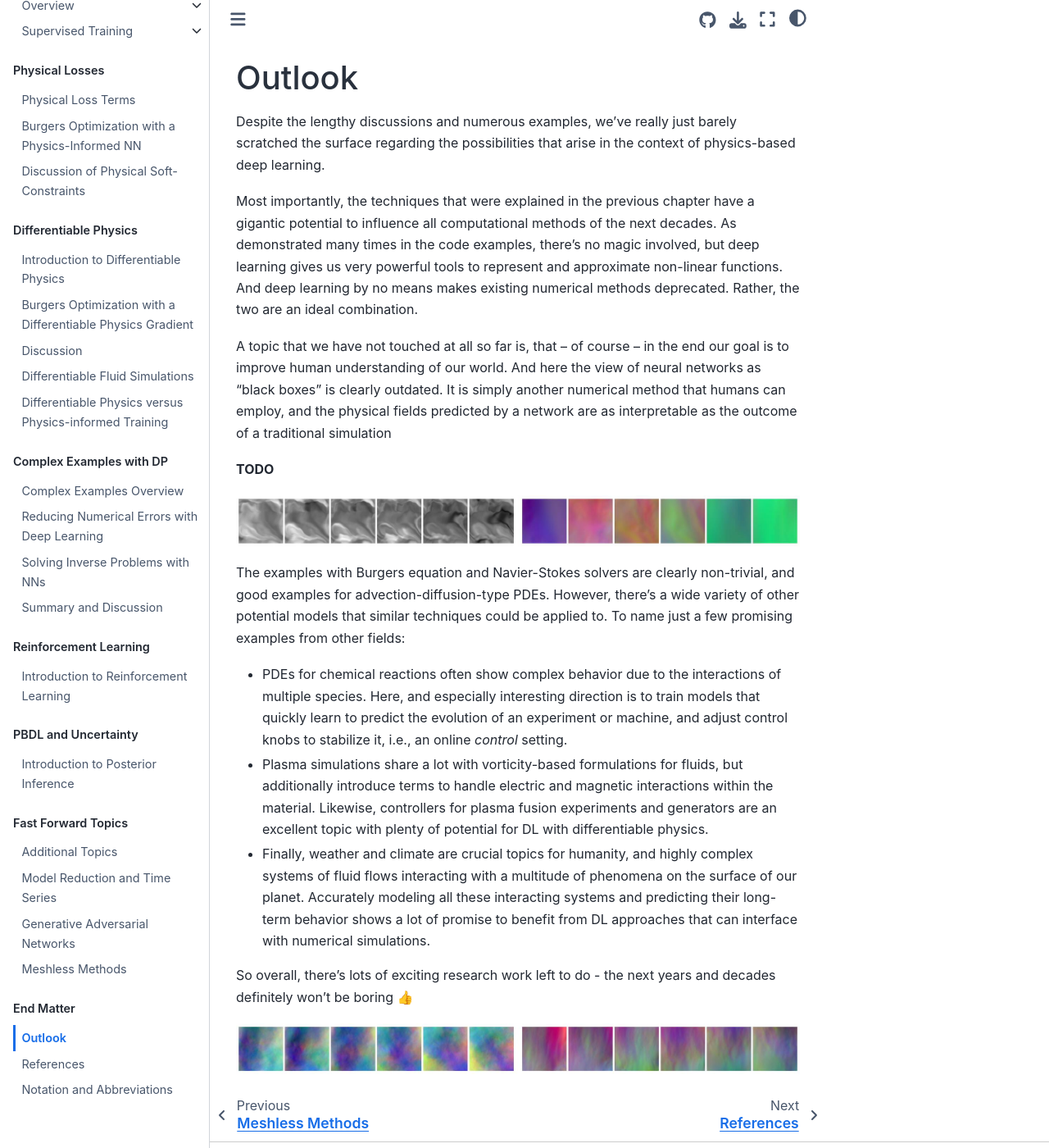
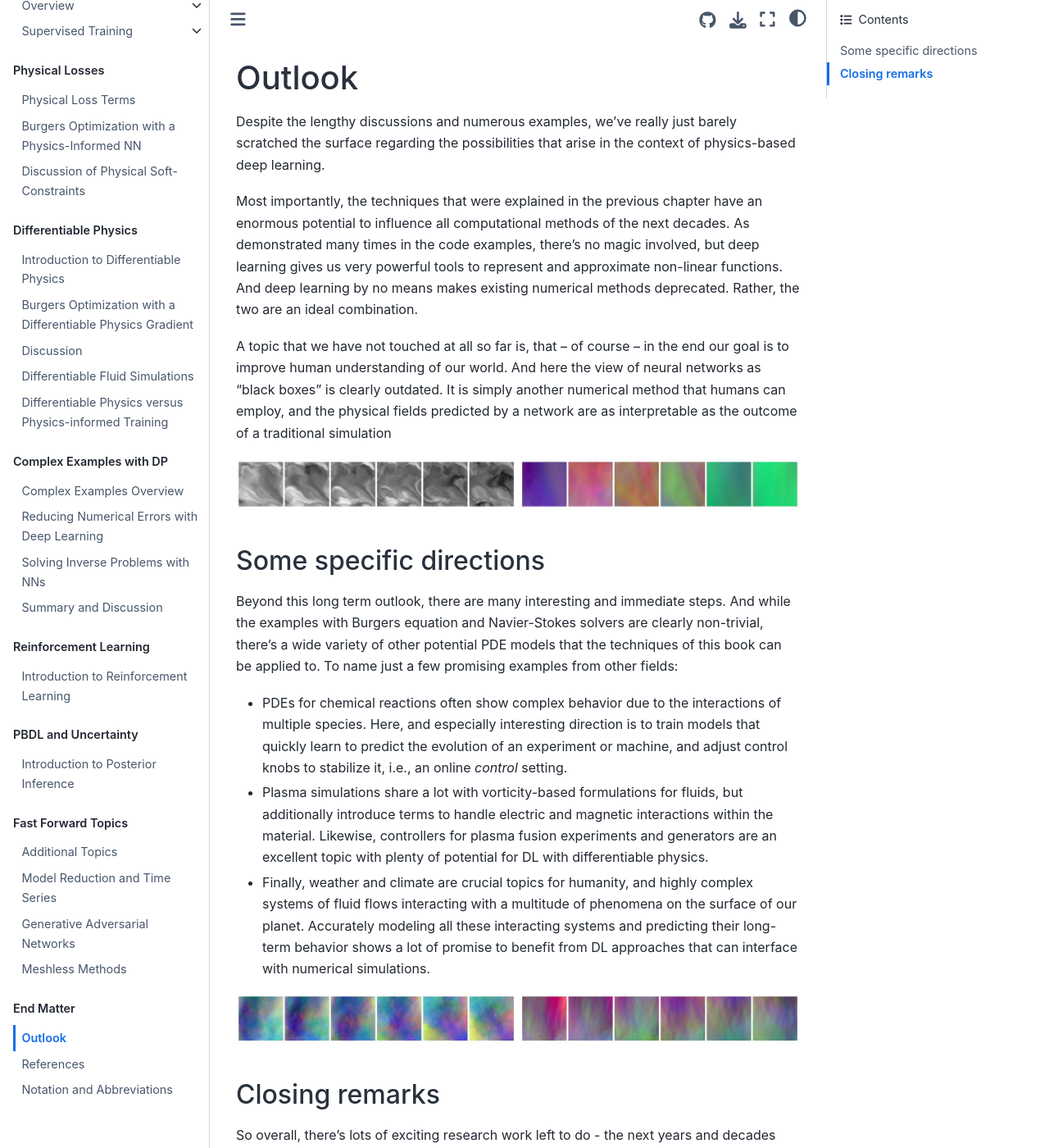
Before and after one commit to tum-pbs/pbdl-book, a Jupyter Book: the page built from outlook.md, in a window 1280 px wide and 1400 px high. Shown: the whole window at 82% size. Built offline with Jupyter Book 1.0.4 settings and Sphinx 7.4.7 and the Sphinx Book theme 1.1.4, drawn with Linux system fonts in a browser that asks for light colours; pages that are not in the unit, such as notebooks, are missing from menus.

Commit message:
extended outlook

```diff
--- a/outlook.md
+++ b/outlook.md
@@ -3,15 +3,17 @@ Outlook
 
 Despite the lengthy discussions and numerous examples, we've really just barely scratched the surface regarding the possibilities that arise in the context of physics-based deep learning.
 
-Most importantly, the techniques that were explained in the previous chapter have a gigantic potential to influence all computational methods of the next decades. As demonstrated many times in the code examples, there's no magic involved, but deep learning gives us very powerful tools to represent and approximate non-linear functions. And deep learning by no means makes existing numerical methods deprecated. Rather, the two are an ideal combination.
+Most importantly, the techniques that were explained in the previous chapter have an enormous potential to influence all computational methods of the next decades. As demonstrated many times in the code examples, there's no magic involved, but deep learning gives us very powerful tools to represent and approximate non-linear functions. And deep learning by no means makes existing numerical methods deprecated. Rather, the two are an ideal combination.
 
 A topic that we have not touched at all so far is, that -- of course -- in the end our goal is to improve human understanding of our world. And here the view of neural networks as "black boxes" is clearly outdated. It is simply another numerical method that humans can employ, and the physical fields predicted by a network are as interpretable as the outcome of a traditional simulation
 
-**TODO**
 
 ![Divider](resources/divider2.jpg)
 
-The examples with Burgers equation and Navier-Stokes solvers are clearly non-trivial, and good examples for advection-diffusion-type PDEs. However, there's a wide variety of other potential models that similar techniques could be applied to. To name just a few promising examples from other fields:
+## Some specific directions
+
+Beyond this long term outlook, there are many interesting and immediate steps.
+And while the examples with Burgers equation and Navier-Stokes solvers are clearly non-trivial, there's a wide variety of other potential PDE models that the techniques of this book can be applied to. To name just a few promising examples from other fields:
 
 * PDEs for chemical reactions often show complex behavior due to the interactions of multiple species. Here, and especially interesting direction is to train models that quickly learn to predict the evolution of an experiment or machine, and adjust control knobs to stabilize it, i.e., an online _control_ setting.
 
@@ -19,6 +21,9 @@ The examples with Burgers equation and Navier-Stokes solvers are clearly non-tri
 
 * Finally, weather and climate are crucial topics for humanity, and highly complex systems of fluid flows interacting with a multitude of phenomena on the surface of our planet. Accurately modeling all these interacting systems and predicting their long-term behavior shows a lot of promise to benefit from DL approaches that can interface with numerical simulations.
 
-So overall, there's lots of exciting research work left to do - the next years and decades definitely won't be boring 👍
 
 ![Divider](resources/divider3.jpg)
+
+## Closing remarks
+
+So overall, there's lots of exciting research work left to do - the next years and decades definitely won't be boring 👍
```
